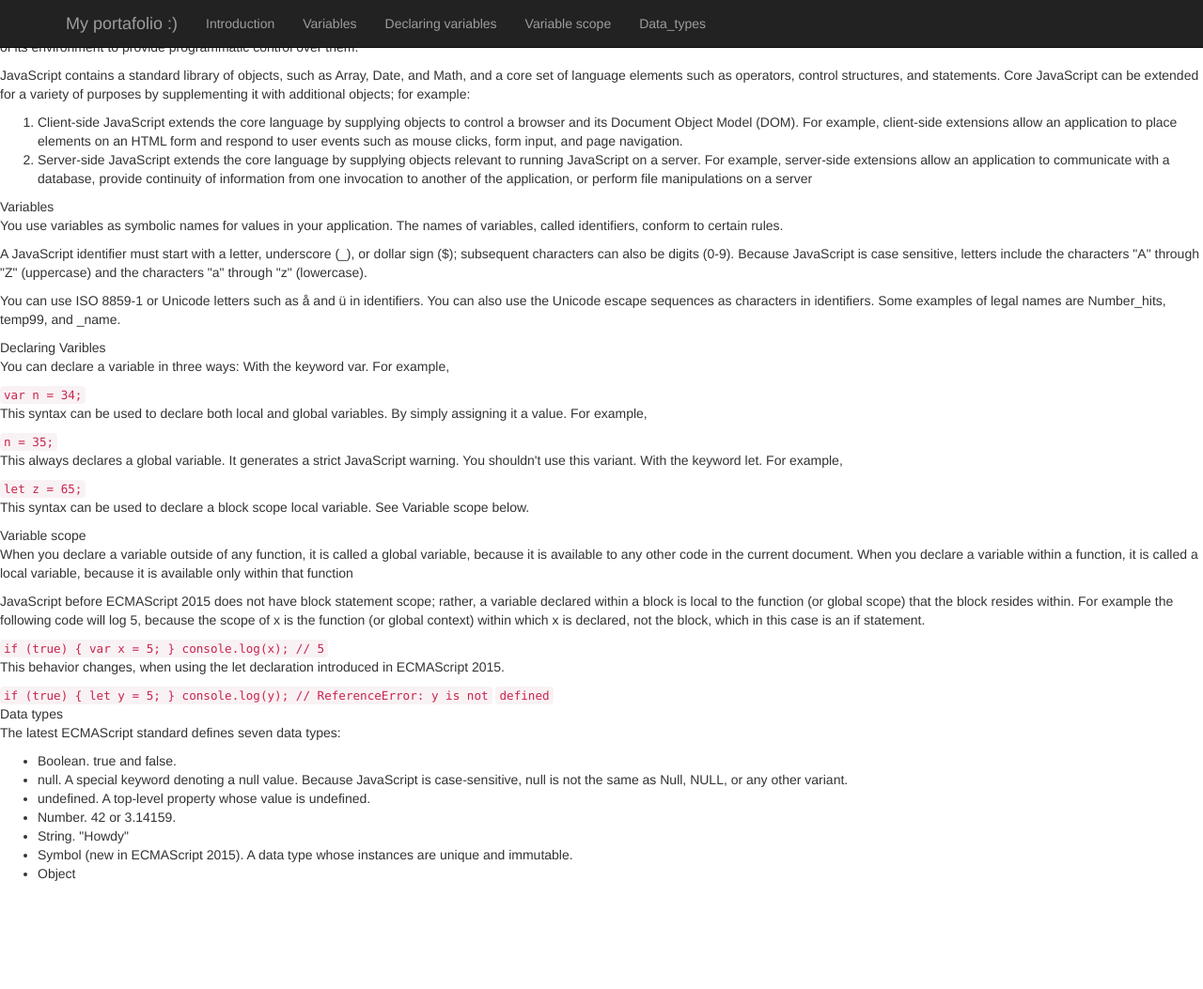
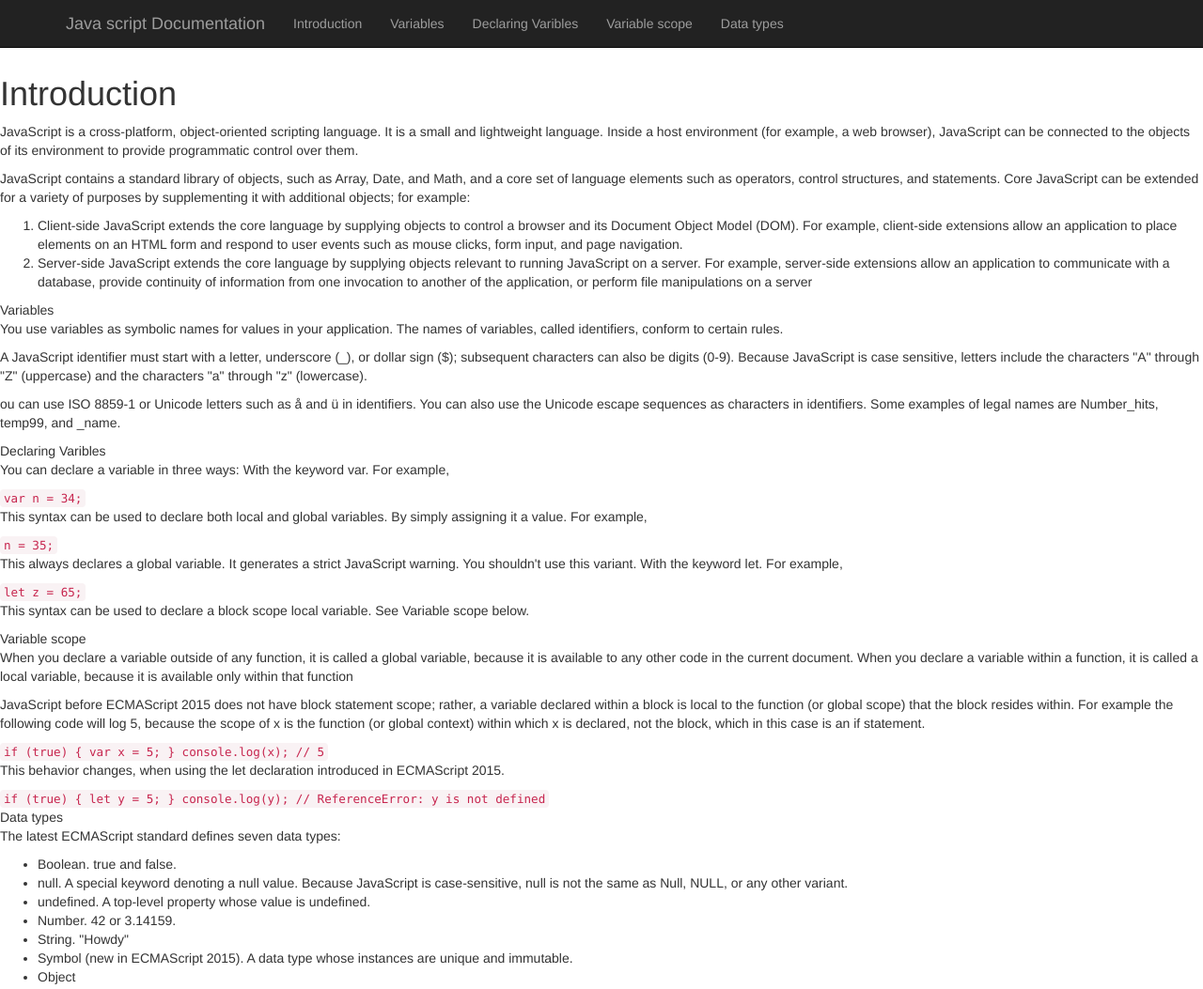
Before and after one commit to basem909/microverse-trial-3, a plain HTML site: page index.html in a window 1280 px wide. Shown: the whole page at 94% size. Before the commit the page ends 950 px from the top, so only its background shows below. Drawn offline with nearby package versions, Linux system fonts and the light colour scheme; files whose address does not match are found by name.

Commit message:
Arrangements for test performance and tomorrow

```diff
--- a/css copy/style.css
+++ /dev/null
@@ -1,76 +0,0 @@
-@media (max-width: 600px) {
-    .facet_sidebar {
-      display: none;
-    }
-}
-/* Custom properties/variables  */
-:root {
-  --main-white: #f0f0f0;
-  --main-red: #be3144;
-  --main-blue: #45567d;
-  --main-gray: #303841;
-}
-
-html {
-  box-sizing: border-box;
-  font-size: 62.5%;
-  scroll-behavior: smooth;
-}
-/* Base styles */
-
-.main-section{
-  color: #061223;
-  display: flex;
-  flex-direction: column;
-  align-items: center;
-  width: 100vw;
-  margin: 0;
-}
-
-body {
-  font-family: 'Times New Roman', Times, serif;
-  font-size: 16px;
-  font-weight: bolder;
-  line: height 1.5em;cm;
-  color: var(--main-white);
-}
-
-li, ul {
-  font-weight: 800;
-  text-align: center;
-}
-
-h1 {
-  font-size: 6rem;
-}
-
-h2 {
-  font-size: 4.2rem;
-}
-
-ul {
-  list-style: georgian;
-  list-style: inside;
-}
-
-a {
-  text-decoration:underline;
-  color: var(--main-white);
-}
-
-code{
-  padding: 20px;
-  border-style: solid;
-  background-color: lightgrey;
-  text-align: center;
-}
-
-/* Welcome section */
-
-.welcome-section {
-  display: flex;
-  flex-direction: column;
-  justify-content: center;
-  align-items: center;
-  width: auto;
-  heig
--- /dev/null
+++ b/css_copy/style.css
@@ -0,0 +1,22 @@
+@media (max-width: 600px) {
+    .facet_sidebar {
+      display: none;
+    }
+}
+/* Custom properties/variables  */
+
+ html,
+ body {
+   min-width: 290px;
+   color: #4d4e53;
+   background-color: #ffffff;
+   font-family: 'Open Sans', Arial, sans-serif;
+   line-height: 1.5;
+ }
+
+#main-doc {
+  position: absolute;
+  margin-left: 310px;
+  padding: 20px;
+  margin-bottom: 110px;
+}
--- a/index 8.14.38 PM.html
+++ b/index.html
@@ -4,47 +4,33 @@
     <link rel="stylesheet" href="https://maxcdn.bootstrapcdn.com/bootstrap/3.3.7/css/bootstrap.min.css">
     <meta charset="UTF-8">
     <title>Fork Me! FCC: Test Suite Template</title>
-    <link rel="stylesheet" media="(max-width: 800px)" href="css copy/style.css">
+    <link rel="stylesheet" media="(max-width: 800px)" href="css_copy/style.css">
 
   </head>
 
   <body>
-    <nav class="nav flex-column navbar-fixed-top navbar-fixed-left">
-      <header>Java script Documentation</header>
-      <a class="nav-link active" href="#Introduction">Introduccion</a>
-      <a class="nav-link active" href="#Variables">Variables</a>
-      <a class="nav-link active" href="#Declaring_Variables">Declaring variables</a>
-      <a class="nav-link active" href="#Variable_scope">Variable_scope</a>
-      <a class="nav-link active" href="#Data_types">Declaring variables</a>
-
-    </nav>
-
-    <nav class="navbar navbar-inverse navbar-fixed-top" role="navigation">
+    <nav id="navbar" class="navbar navbar-inverse navbar-fixed-top" role="navigation">
       <div class="container">
-        <!-- Logo and responsive toggle -->
         <div class="navbar-header">
-          <a id="profile-link" class="navbar-brand" href="https://github.com/Leonardodcv?tab=repositories"
-            target="_blank">
-            My portafolio :)
+          <a id="profile-link" class="navbar-brand" href="">
+            <header>Java script Documentation</header>
           </a>
         </div>
-        <!-- Navbar links -->
         <div class="collapse navbar-collapse" id="navbar">
           <ul class="nav navbar-nav">
-            <li><a href="#Introduction">Introduction</a></li>
-            <li><a href="#Variables">Variables</a></li>
-            <li><a href="#Declaring_Variables">Declaring variables</a></li>
-            <li><a href="#Variable_scope">Variable scope</a></li>
-            <li><a href="#Data_types">Data_types</a></li>
+            <li><a class="nav-link" href="#Introduction">Introduction</a></li>
+            <li><a class="nav-link" href="#Variables">Variables</a></li>
+            <li><a class="nav-link" href="#Variables2">Declaring Varibles</a></li>
+            <li><a class="nav-link" href="#Variable_scope">Variable scope</a></li>
+            <li><a class="nav-link" href="#Data_types">Data types</a></li>
           </ul>
         </div>
       </div>
     </nav>
-
-
-    <div id="main-doc">
-      <section class="main-section" id="Introduccion">
-        <header>First Element</header>
+    <br><br><br>
+    <main id="main-doc" role="main">
+      <section class="main-section" id="Introduction">
+        <header><h1>Introduction</h1></header>
         <p>JavaScript is a cross-platform, object-oriented scripting language. It is a small and lightweight language. Inside a host environment (for example, a web browser), JavaScript can be connected to the objects of its environment to provide programmatic control over them.</p>
         <p>JavaScript contains a standard library of objects, such as Array, Date, and Math, and a core set of language elements such as operators, control structures, and statements. Core JavaScript can be extended for a variety of purposes by supplementing it with additional objects; for example:</p>
         <ol>
@@ -54,47 +40,21 @@
       </section>
 
       <section class="main-section" id="Variables">
-        <header>
-          Variables
-        </header>
-        <p>
-          You use variables as symbolic names for values in your application. The names of variables, called identifiers, conform to certain rules.
-        </p>
-        <p>
-          A JavaScript identifier must start with a letter, underscore (_), or dollar sign ($); subsequent characters can also be digits (0-9). Because JavaScript is case sensitive, letters include the characters "A" through "Z" (uppercase) and the characters "a" through "z" (lowercase).
-        </p>
-        <p>
-          You can use ISO 8859-1 or Unicode letters such as å and ü in identifiers. You can also use the Unicode escape sequences as characters in identifiers. Some examples of legal names are Number_hits, temp99, and _name.
-        </p>
+        <header>Variables</header>
+        <p>You use variables as symbolic names for values in your application. The names of variables, called identifiers, conform to certain rules.</p>
+        <p>A JavaScript identifier must start with a letter, underscore (_), or dollar sign ($); subsequent characters can also be digits (0-9). Because JavaScript is case sensitive, letters include the characters "A" through "Z" (uppercase) and the characters "a" through "z" (lowercase).</p>
+        <p>ou can use ISO 8859-1 or Unicode letters such as å and ü in identifiers. You can also use the Unicode escape sequences as characters in identifiers. Some examples of legal names are Number_hits, temp99, and _name.</p>
       </section>
 
-      <section class="main-section" id="Declaring_Variables">
-        <header>
-          Declaring Varibles
-        </header>
-        <p>
-          You can declare a variable in three ways:
-          With the keyword var. For example,
-
-        </p>
+      <section class="main-section" id="Variables2">
+        <header>Declaring Varibles</header>
+        <p>You can declare a variable in three ways: With the keyword var. For example,</p>
         <code>var n = 34;</code>
-        <p>
-          This syntax can be used to declare both local and global variables.
-
-          By simply assigning it a value. For example,
-
-        </p>
+        <p>This syntax can be used to declare both local and global variables. By simply assigning it a value. For example,</p>
         <code>n = 35;</code>
-        <p>
-          This always declares a global variable. It generates a strict JavaScript warning. You shouldn't use this variant.
-
-          With the keyword let. For example,
-
-        </p>
+        <p>This always declares a global variable. It generates a strict JavaScript warning. You shouldn't use this variant. With the keyword let. For example,</p>
         <code> let z = 65;</code>
-        <p>
-          This syntax can be used to declare a block scope local variable. See Variable scope below.
-        </p>
+        <p>This syntax can be used to declare a block scope local variable. See Variable scope below.</p>
       </section>
 
       <section class="main-section" id="Variable_scope">
@@ -103,8 +63,7 @@
         <p>JavaScript before ECMAScript 2015 does not have block statement scope; rather, a variable declared within a block is local to the function (or global scope) that the block resides within. For example the following code will log 5, because the scope of x is the function (or global context) within which x is declared, not the block, which in this case is an if statement.</p>
         <code>if (true) { var x = 5; } console.log(x); // 5</code>
         <p>This behavior changes, when using the let declaration introduced in ECMAScript 2015.</p>
-        <code>if (true) { let y = 5; } console.log(y); // ReferenceError: y is not</code>
-        <code>defined</code>
+        <code>if (true) { let y = 5; } console.log(y); // ReferenceError: y is not defined</code>
       </section>
 
       <section class="main-section" id="Data_types">
@@ -120,8 +79,8 @@
           <li>Object</li>
         </ul>
       </section>
-
     </div>
+    </main>
 
     <script src="https://cdn.freecodecamp.org/testable-projects-fcc/v1/bundle.js"></script>
     <script  src="js/index.js"></script>
```
Also changed, not shown: license.txt (renamed from license 8.14.39 PM.txt), 3 other files.
